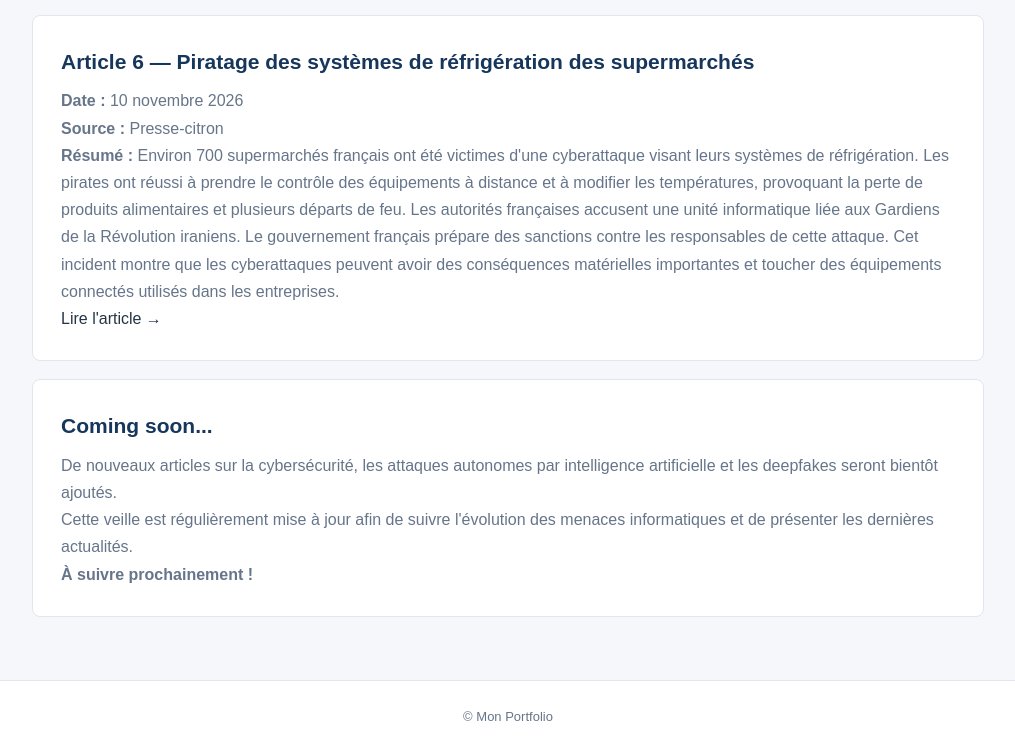
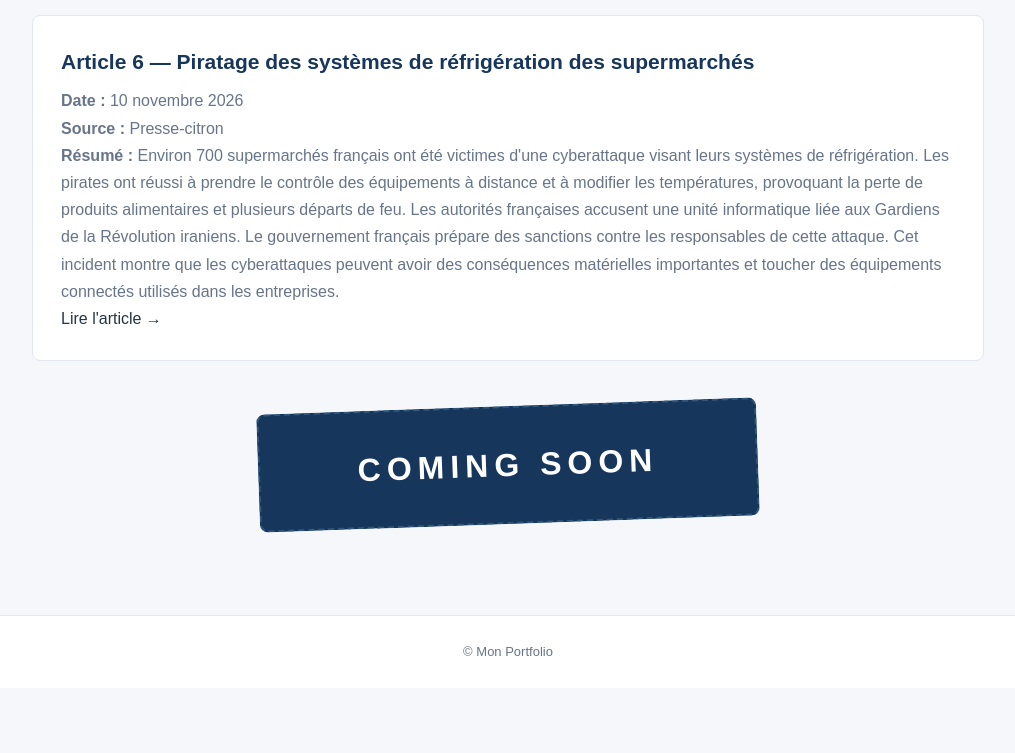
Before and after one commit to bld568/portfolio-bts-sio-fabregabin, a plain HTML site: page veille-informatique.html in a window 1280 px wide. Shown: the part 1985-2738 px from the top of the page, without its empty margins (132-1147 px from the left). After the commit the page ends 2673 px from the top, so only its background shows below. Drawn offline with Linux system fonts and the light colour scheme; a script that the page names is missing.

Commit message:
Update announcement section to 'COMING SOON'
Replaced the announcement section with a new 'COMING SOON' section.

```diff
--- a/veille-informatique.html
+++ b/veille-informatique.html
@@ -100,18 +100,8 @@
       </a>
     </section>
 
-    <!-- Annonce des prochains articles -->
-    <section class="panel">
-      <h2>Coming soon...</h2>
-      <p>
-        De nouveaux articles sur la cybersécurité, les attaques autonomes
-        par intelligence artificielle et les deepfakes seront bientôt ajoutés.
-      </p>
-      <p>
-        Cette veille est régulièrement mise à jour afin de suivre l'évolution
-        des menaces informatiques et de présenter les dernières actualités.
-      </p>
-      <p><strong>À suivre prochainement !</strong></p>
+    <section class="coming-soon">
+      <h2>COMING SOON</h2>
     </section>
 
   </main>
```
